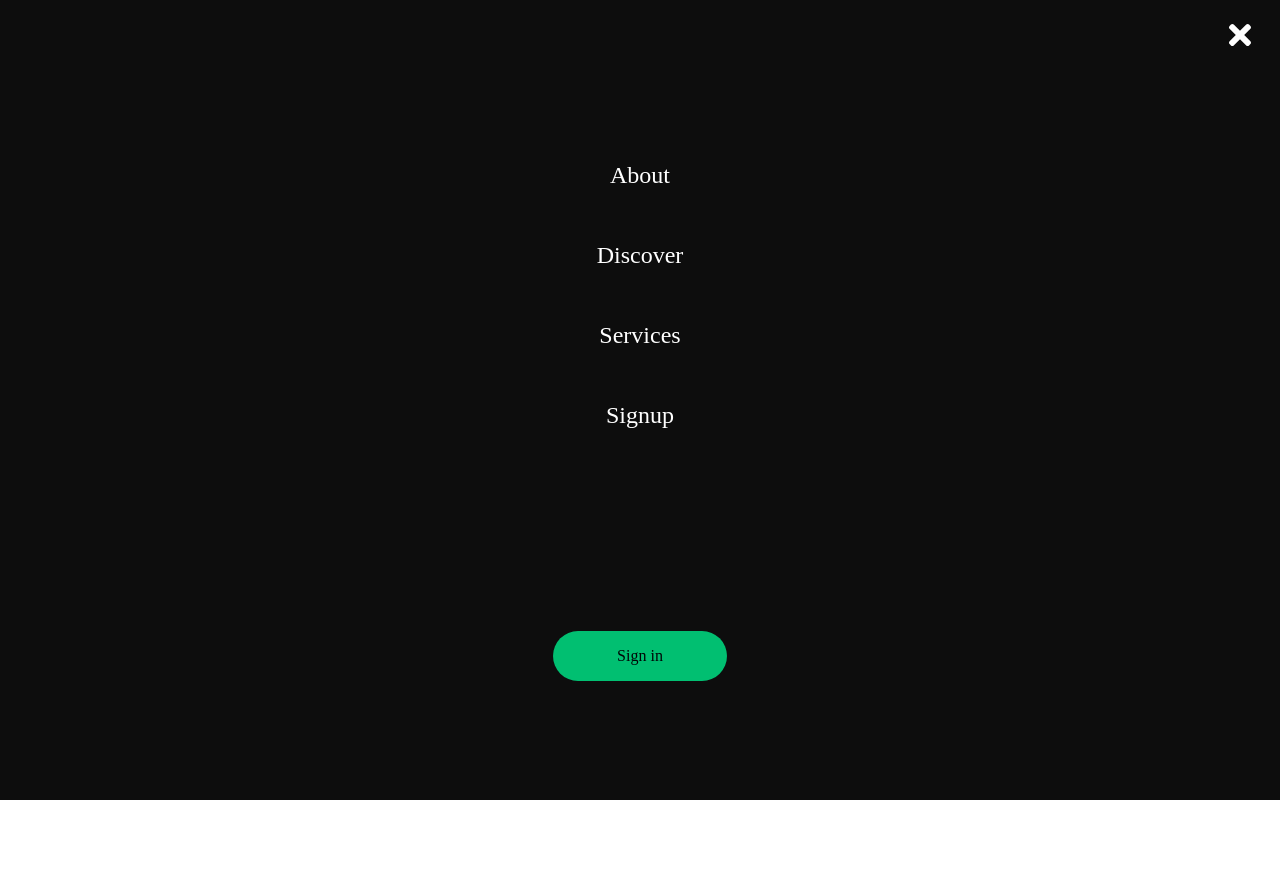
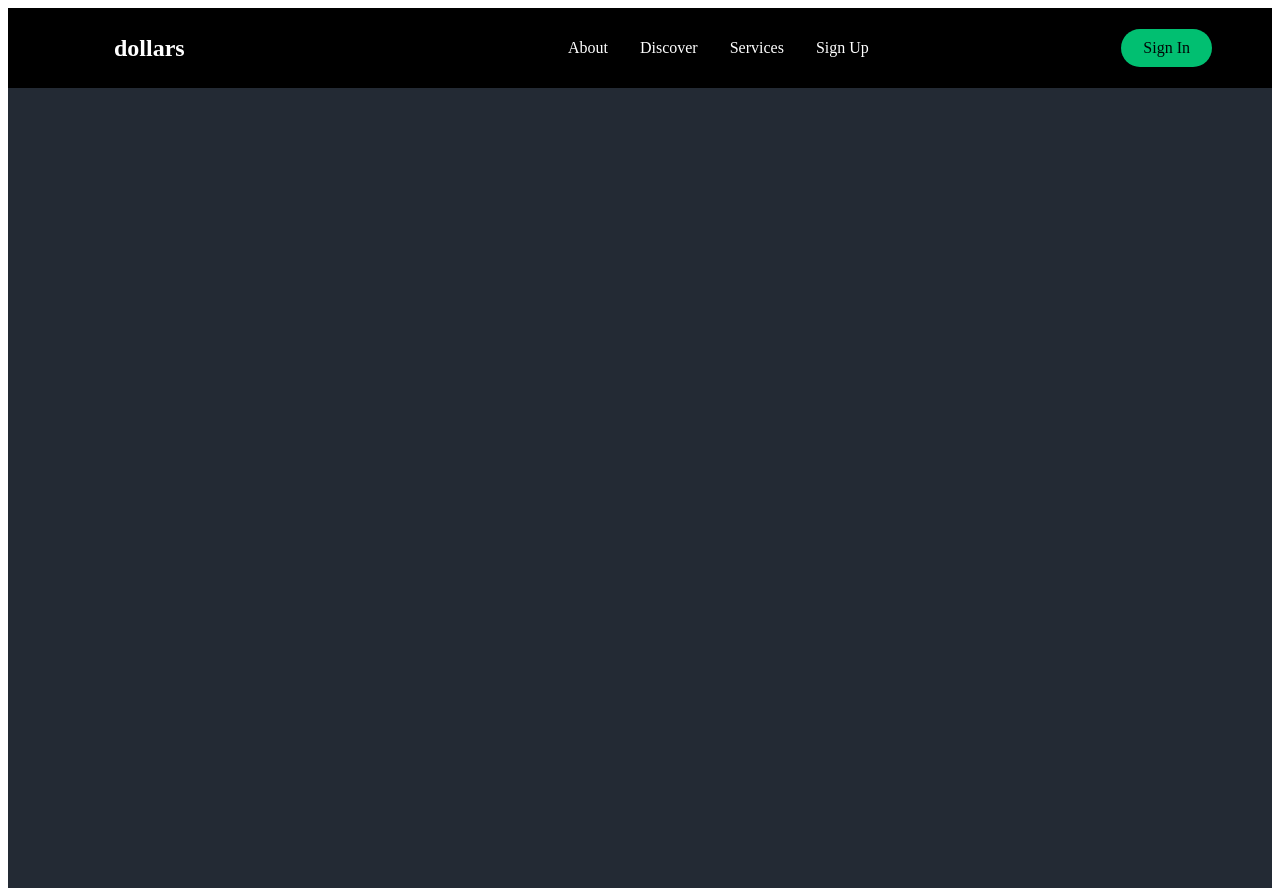
Before and after one commit to artursantana/WebSite-Smooth-, a React (Vite) app: page / in a window 1280 px wide. Before the commit the page ends 800 px from the top, so only its background shows below. Built offline with nearby package versions, Linux system fonts and the light colour scheme.

Commit message:
New work

```diff
--- a/src/App.jsx
+++ b/src/App.jsx
@@ -1,14 +1,14 @@
-import { Navbar } from "./components/Navbar"
-import { Sidebar } from './components/Sidebar'
+
+import { Home } from './pages/index'
 import { BrowserRouter as Router } from "react-router-dom"
+
 function App() {
 
   return (
     <>
-    <Router>
-      <Sidebar />
-      <Navbar />
-    </Router>
+      <Router>
+      <Home />
+      </Router>
     </>
   )
 }
--- /dev/null
+++ b/src/components/HeroSection/HeroElements.jsx
@@ -0,0 +1,34 @@
+
+import styled from 'styled-components'
+
+
+export const HeroContainer = styled.div`
+background-color:#0c0c0c;
+display: flex;
+justify-content: center;
+align-items: center;
+padding: 0 30px;
+height: 800px;
+position: relative;
+z-index: 1;
+
+`
+
+export const HeroBg = styled.div`
+position: absolute;
+top: 0;
+right: 0;
+left: 0;
+bottom: 0;
+width: 100%;
+height: 100%;
+overflow: hidden;
+`
+
+export const VideoBg = styled.video`
+width: 100%;
+height: 100%;
+-o-object-fit: cover;
+object-fit: cover;
+background-color: #232a34;
+`
--- /dev/null
+++ b/src/components/HeroSection/index.jsx
@@ -0,0 +1,14 @@
+import { HeroContainer, HeroBg, VideoBg } from "./HeroElements"
+import Video from '../../'
+
+export const HeroSection = () => {
+  return (
+    <>
+        <HeroContainer>
+            <HeroBg>
+                <VideoBg autoPlay loop muted src={Video} type='video/mp4' />
+            </HeroBg>
+        </HeroContainer>
+    </>
+  )
+}
--- a/src/components/Navbar/index.jsx
+++ b/src/components/Navbar/index.jsx
@@ -3,13 +3,13 @@ import { FaBars } from 'react-icons/fa'
 import { Nav, NavbarContainer, NavLogo, MobileIcon, NavMenu, NavLinks, NavItem, NavBtn, NavBtnLink } from './NavbarElements'
 
 
-export const Navbar = () => {
+export const Navbar = ({toggle}) => {
     return (
    <>
    <Nav>
     <NavbarContainer>
       <NavLogo to='/'>dollars</NavLogo>
-      <MobileIcon>
+      <MobileIcon onClick={toggle}>
         <FaBars />
       </MobileIcon>
       <NavMenu>
--- a/src/components/Sidebar/SidebarElements.jsx
+++ b/src/components/Sidebar/SidebarElements.jsx
@@ -15,9 +15,9 @@ align-items: center;
 top: 0;
 left: 0;
 transition: 0.3s;
-/*opacity: ${({ isOpen }) => (isOpen ?'100%' : '0' )};
-top: ${({ isOpen }) => (isOpen) ? '0' : '-100%'};*/
-top: 0;
+opacity: ${({ isOpen }) => (isOpen ?'100%' : '0' )};
+top: ${({ isOpen }) => (isOpen) ? '0' : '-100%'};
+
 `
 
 export const CloseIcon = styled(FaTimes)`
--- a/src/components/Sidebar/index.jsx
+++ b/src/components/Sidebar/index.jsx
@@ -1,29 +1,29 @@
 import { SidebarContainer, Icon, CloseIcon,SidebarWrapper, SidebarMenu, SidebarLink, SidebarRoute, SideBtnWrap } from './SidebarElements'
 
 
-export const Sidebar = () => {
+export const Sidebar = ({isOpen, toggle}) => {
   return (
-    <SidebarContainer>
-        <Icon>
+    <SidebarContainer isOpen={isOpen} onClick={toggle}>
+        <Icon onClick={toggle}>
             <CloseIcon />
         </Icon>
         <SidebarWrapper>
             <SidebarMenu>
-                <SidebarLink to='about'>
+                <SidebarLink to='about' onClick={toggle}>
                     About
                 </SidebarLink>
-                <SidebarLink to='discover'>
+                <SidebarLink to='discover' onClick={toggle}>
                     Discover
                 </SidebarLink>
-                <SidebarLink to='services'>
+                <SidebarLink to='services' onClick={toggle}>
                     Services
                 </SidebarLink>
-                <SidebarLink to='signup'>
+                <SidebarLink to='signup' onClick={toggle}>
                    Signup
                 </SidebarLink>
             </SidebarMenu>
             <SideBtnWrap>
-                <SidebarRoute to='/signin'>Sign in</SidebarRoute>
+                <SidebarRoute to='/signin' onClick={toggle}>Sign in</SidebarRoute>
             </SideBtnWrap>
         </SidebarWrapper>
     </SidebarContainer>
--- /dev/null
+++ b/src/pages/index.jsx
@@ -0,0 +1,23 @@
+import { Navbar } from "../components/Navbar"
+import { Sidebar } from '../components/Sidebar'
+import { HeroSection } from '../components/HeroSection'
+
+import { useState } from "react"
+
+
+
+export const Home = () => {
+const [isOpen, setisOpen] = useState(false)
+
+const toggle = () => {
+    setisOpen(!isOpen)
+}
+
+  return (
+    <>
+        <Sidebar isOpen={isOpen} toggle={toggle} />
+        <Navbar toggle={toggle} />
+        <HeroSection />
+    </>
+  )
+}
```
